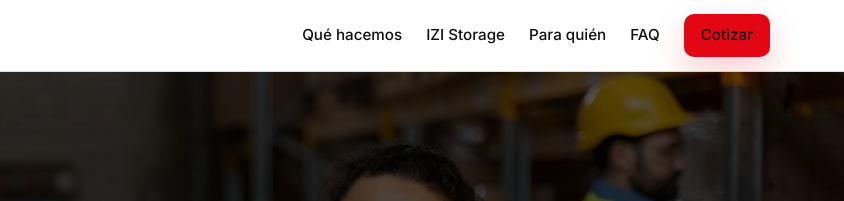
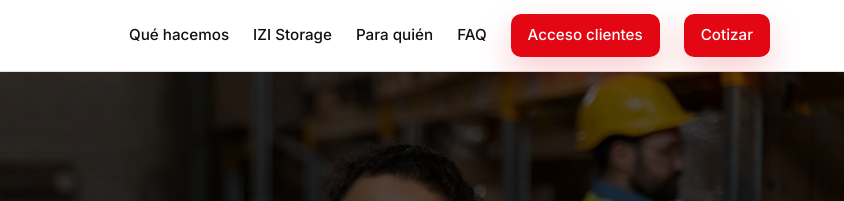
Before and after one commit to ntpaswsg-claude/wsg.cl, a plain HTML site: page wsg-landing/index.html in a window 1280 px wide. Shown: the top 201 px of the page, 436-1280 px from the left. Drawn offline with Linux system fonts and the light colour scheme.

Commit message:
feat: agregar botón Acceso clientes en nav y color blanco en botones

```diff
--- a/wsg-landing/index.html
+++ b/wsg-landing/index.html
@@ -61,7 +61,8 @@
         <a href="#izi-storage">IZI Storage</a>
         <a href="#para-quien">Para quién</a>
         <a href="#faq">FAQ</a>
-        <a href="#cotizar" class="btn btn--primary btn--sm">Cotizar</a>
+        <a href="https://panel.webstorage.cl/login/index" class="btn btn--primary btn--sm" style="color: #FFFFFF;" target="_blank" rel="noopener noreferrer">Acceso clientes</a>
+        <a href="#cotizar" class="btn btn--primary btn--sm" style="color: #FFFFFF;">Cotizar</a>
       </nav>
 
       <button class="nav__toggle" id="nav-toggle" aria-label="Abrir menú" aria-expanded="false">
```
